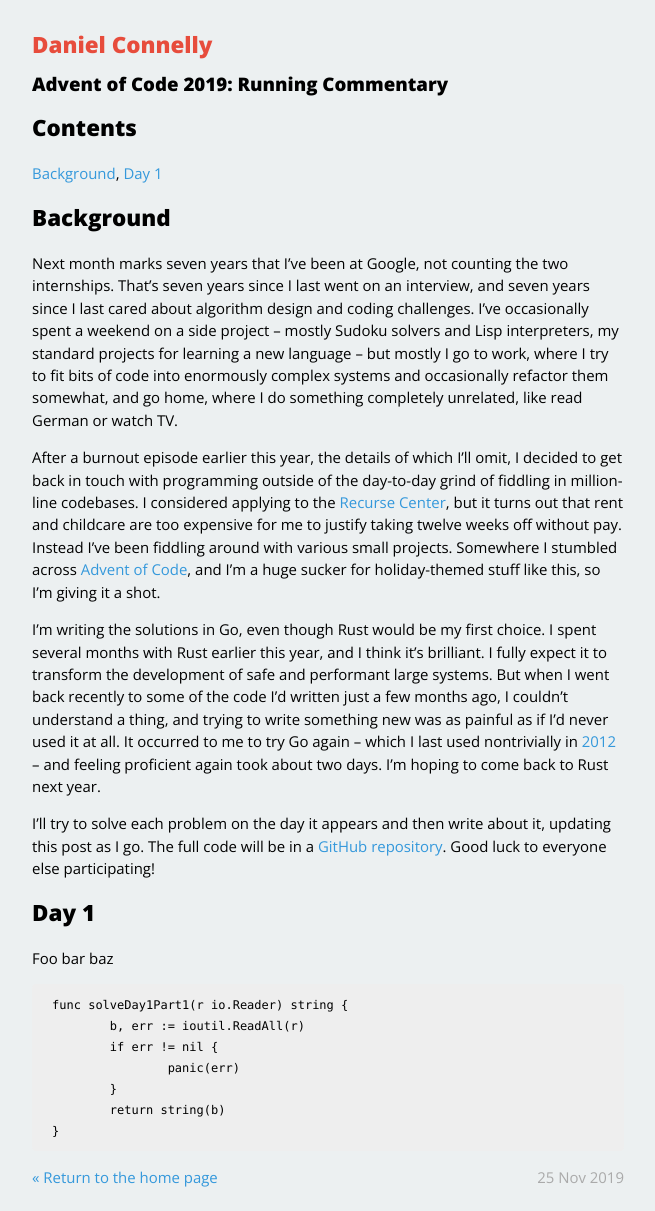
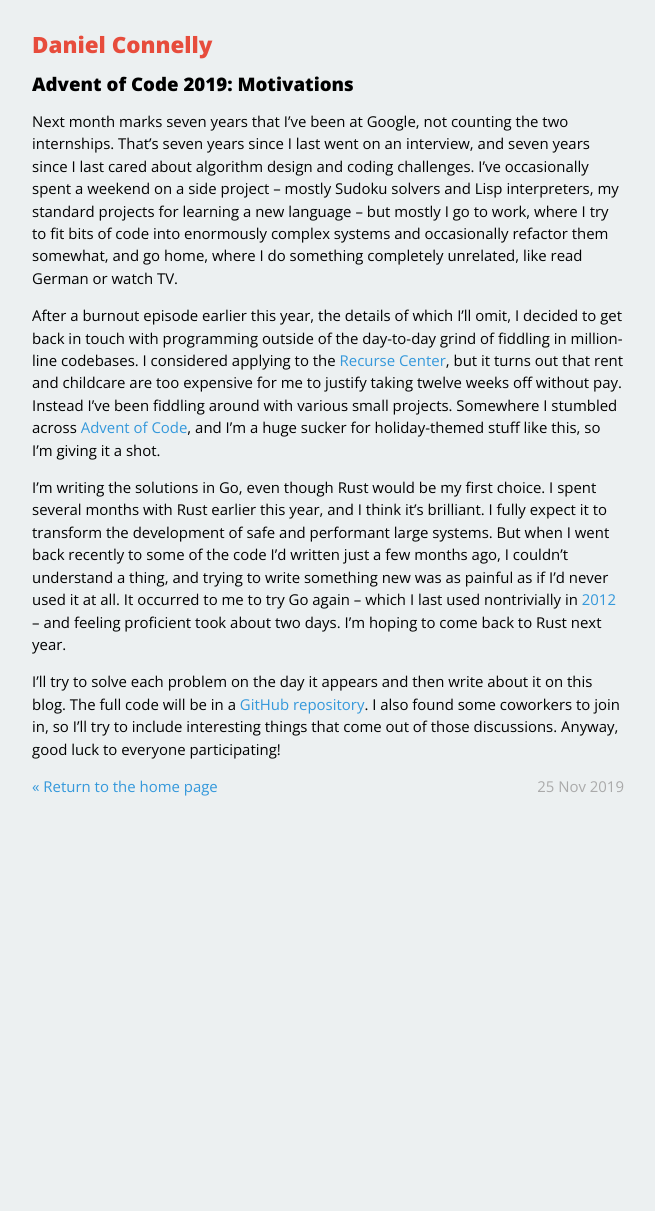
Before and after one commit to dhconnelly/dhconnelly.github.io, a Jekyll site: the page built from _posts/2019-11-22-advent-2019.md, in a window 1280 px wide. Shown: the whole page, without its empty margins (312-967 px from the left). Built offline with Jekyll 4.4.1, drawn with Linux system fonts in a browser that asks for light colours; after the commit the page ends 900 px from its top, so only the background shows below that.

Commit message:
move commentary to new post

````diff
--- a/_posts/2019-11-22-advent-2019.md
+++ b/_posts/2019-11-22-advent-2019.md
@@ -1,15 +1,9 @@
 ---
 layout: post
-title: "Advent of Code 2019: Running Commentary"
+title: "Advent of Code 2019: Motivations"
 date: 2019-11-25
 permalink: /advent-of-code-2019.html
 ---
-
-# Contents
-
-[Background](#background), [Day 1](#day-1)
-
-# Background
 
 Next month marks seven years that I've been at Google, not counting the two
 internships. That's seven years since I last went on an interview, and seven
@@ -36,24 +30,11 @@ systems. But when I went back recently to some of the code I'd written just a
 few months ago, I couldn't understand a thing, and trying to write something
 new was as painful as if I'd never used it at all. It occurred to me to try Go
 again -- which I last used nontrivially in
-[2012](https://github.com/dhconnelly/rtreego) -- and feeling proficient again
-took about two days. I'm hoping to come back to Rust next year.
+[2012](https://github.com/dhconnelly/rtreego) -- and feeling proficient took
+about two days. I'm hoping to come back to Rust next year.
 
-I'll try to solve each problem on the day it appears and then write about it,
-updating this post as I go. The full code will be in a [GitHub
-repository](https://github.com/dhconnelly/advent-of-code-2019). Good luck to
-everyone else participating!
-
-# Day 1
-
-Foo bar baz
-
-```
-func solveDay1Part1(r io.Reader) string {
-	b, err := ioutil.ReadAll(r)
-	if err != nil {
-		panic(err)
-	}
-	return string(b)
-}
-```
+I'll try to solve each problem on the day it appears and then write about it
+on this blog. The full code will be in a [GitHub
+repository](https://github.com/dhconnelly/advent-of-code-2019). I also found
+some coworkers to join in, so I'll try to include interesting things that come
+out of those discussions. Anyway, good luck to everyone participating!
````
